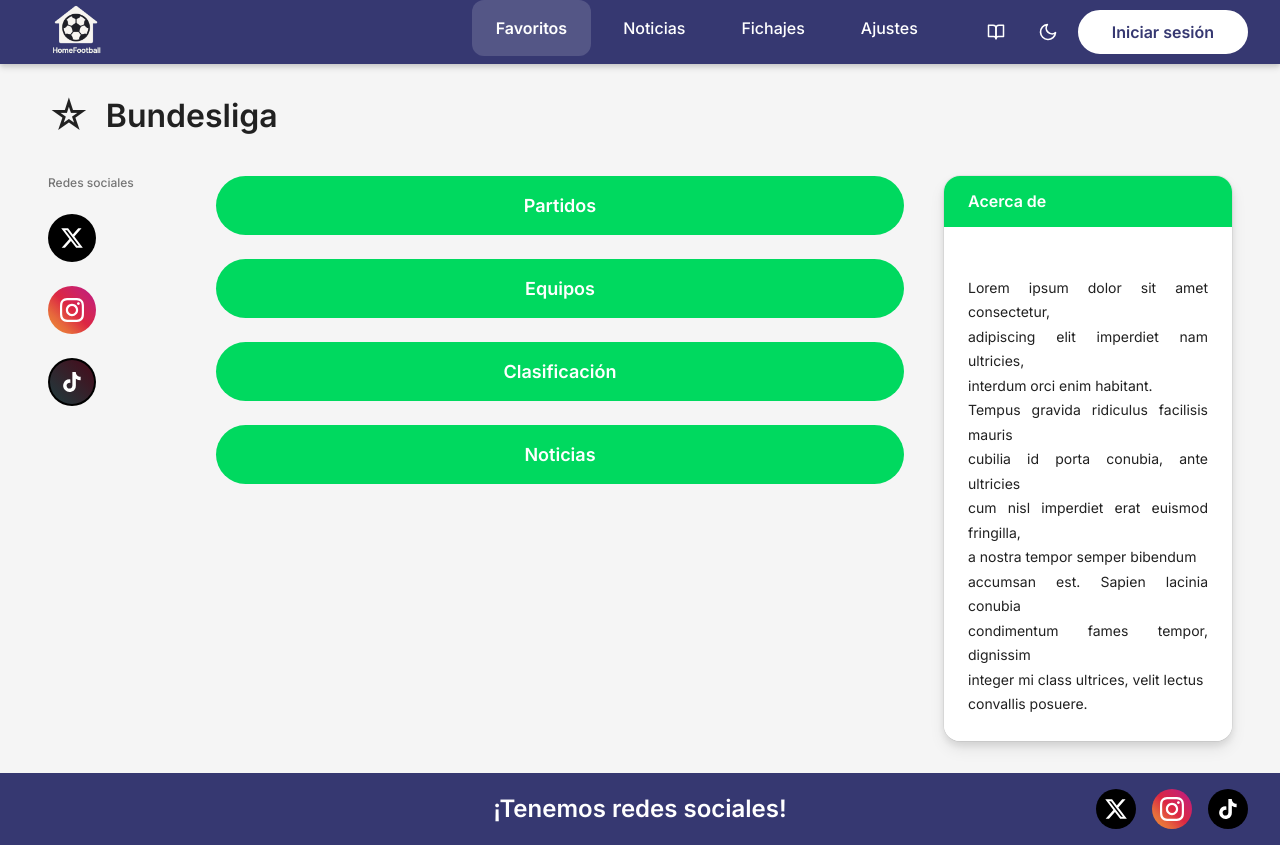
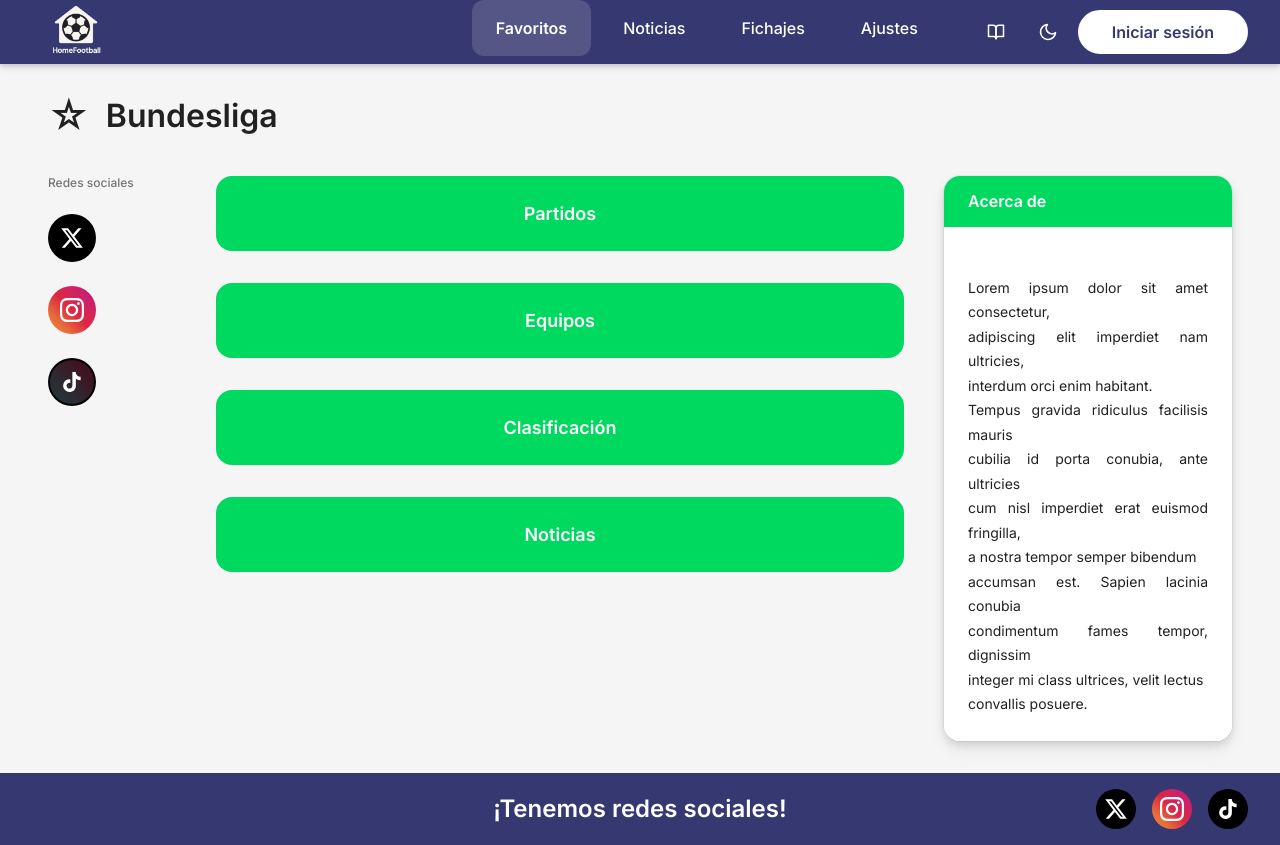
Before and after one commit to Fjrg0309/homefootball, an Angular app in the folder frontend/: page /liga/bundesliga in a window 1280 px wide. Built offline with nearby package versions, Linux system fonts and the light colour scheme.

Commit message:
Página modificada

```diff
--- a/frontend/src/app/pages/league-detail/league-detail.scss
+++ b/frontend/src/app/pages/league-detail/league-detail.scss
@@ -178,19 +178,19 @@
   &__content {
     grid-area: content;
     display: flex;
-    align-items: stretch; // Estirar para ocupar altura completa
+    align-items: stretch;
   }
 
   &__nav {
     display: flex;
     flex-direction: column;
-    justify-content: space-between; // Distribuir uniformemente
-    gap: var(--spacing-2); // 16px mínimo
+    justify-content: stretch; // Estirar para ocupar todo el espacio
+    gap: var(--spacing-3); // 24px entre botones
     width: 100%;
-    height: 100%; // Ocupar toda la altura para alinear con Acerca de
+    height: 100%;
 
     @include tablet {
-      gap: var(--spacing-3); // 24px
+      gap: var(--spacing-4); // 32px entre botones
     }
   }
 
@@ -198,24 +198,24 @@
     display: flex;
     align-items: center;
     justify-content: center;
-    width: 100%; // Ocupar todo el ancho disponible
+    flex: 1; // Cada botón crece para ocupar espacio igual
+    width: 100%;
     padding: var(--spacing-2) var(--spacing-4); // 16px 32px
     background-color: var(--color-accent);
     color: white;
     font-size: var(--font-size-md); // 16px
     font-weight: var(--font-weight-semibold);
     text-decoration: none;
-    border-radius: var(--radius-xl); // 24px - Radio reducido como en wireframe
+    border-radius: var(--radius-lg); // 16px - Mismo radio que Acerca de
     transition: background-color var(--transition-base) var(--transition-ease),
                 transform var(--transition-base) var(--transition-ease),
                 box-shadow var(--transition-base) var(--transition-ease);
-    min-height: 3rem; // 48px
+    min-height: 3.5rem; // 56px mínimo
 
     @include tablet {
-      padding: var(--spacing-2) var(--spacing-5); // 16px 40px
+      padding: var(--spacing-3) var(--spacing-5); // 24px 40px
       font-size: 1.125rem; // 18px
-      min-height: 3.5rem; // 56px
-      border-radius: var(--radius-2xl); // 32px
+      min-height: 4rem; // 64px mínimo
     }
 
     &:hover {
```
